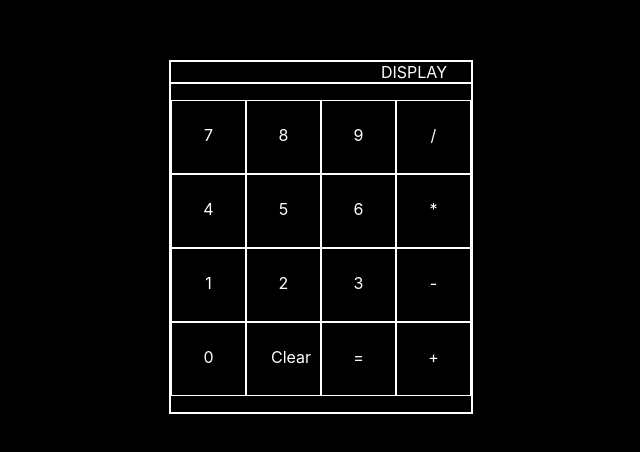
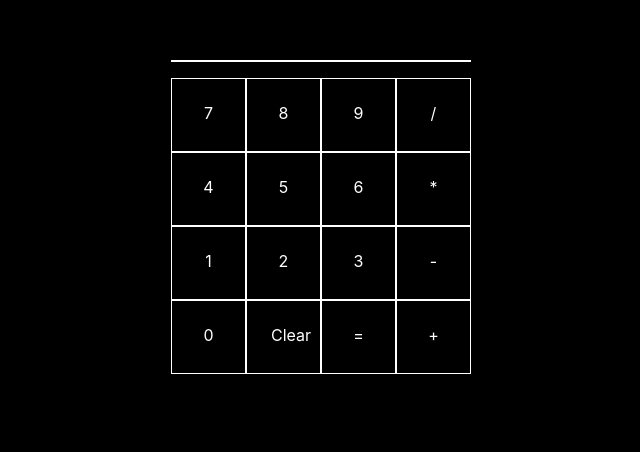
Before and after one commit to awong017/calculator, a React (Create React App) app: page / in a window 1280 px wide. Shown: the part 240-692 px from the top of the page, without its empty margins (319-959 px from the left). Built offline with nearby package versions, Linux system fonts and the light colour scheme.

Commit message:
created state in App component

```diff
--- a/src/App.js
+++ b/src/App.js
@@ -1,19 +1,17 @@
-import React from "react";
+import React, { useState } from "react";
 import Styled from "styled-components";
 
-const App = Styled.div`
+const AppDiv = Styled.div`
   color: white;
 
   .calculator {
     margin-top: 300px;
     margin-left: auto;
     margin-right: auto;
-    border: 2px solid white;
     width: 300px;
 
     .display {
       border-bottom: 2px solid white;
-      padding-right: 24px;
       text-align: right;
     }
 
@@ -40,14 +38,31 @@ const App = Styled.div`
   }
 `;
 
-const app = () => {
+const App = () => {
+
+  const [calculation, updateCalculation] = useState(
+    {
+      input: 0,
+      computation: 0
+    }
+  );
+
+  const input = (number) => {
+    updateCalculation(
+      {
+        input: number,
+        computation: calculation
+      }
+    )
+  };
+
   return (
-    <App>
+    <AppDiv>
       <div className="calculator">
-        <div className="display">DISPLAY</div>
+        <div className="display">{calculation.calculation}</div>
         <div className="buttons">
           <ul>
-            <li>7</li>
+            <li onClick={() => input(7)}>7</li>
             <li>8</li>
             <li>9</li>
             <li>/</li>
@@ -66,8 +81,8 @@ const app = () => {
           </ul>
         </div>
       </div>
-    </App>
+    </AppDiv>
   );
 };
 
-export default app;
+export default App;
```
Also changed, not shown: 1 other file (tests, documents, lock files or other folders).
